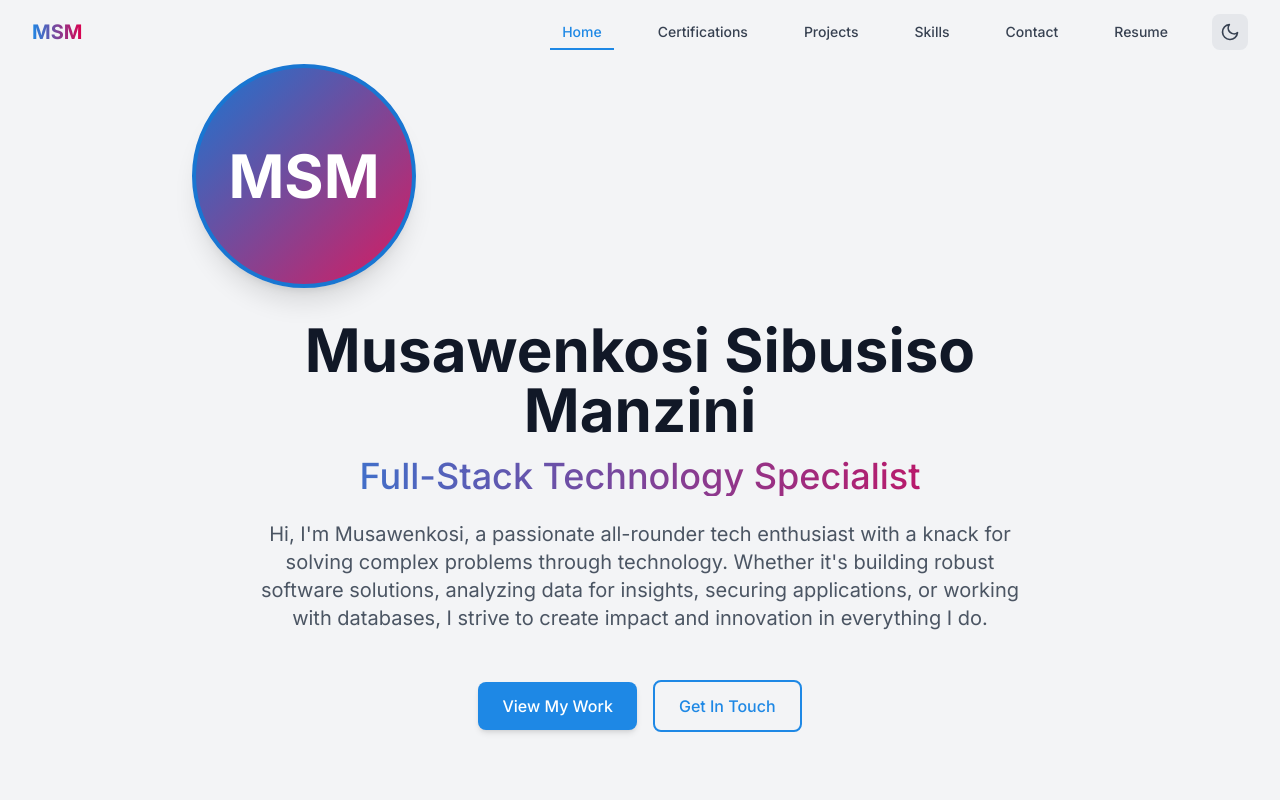
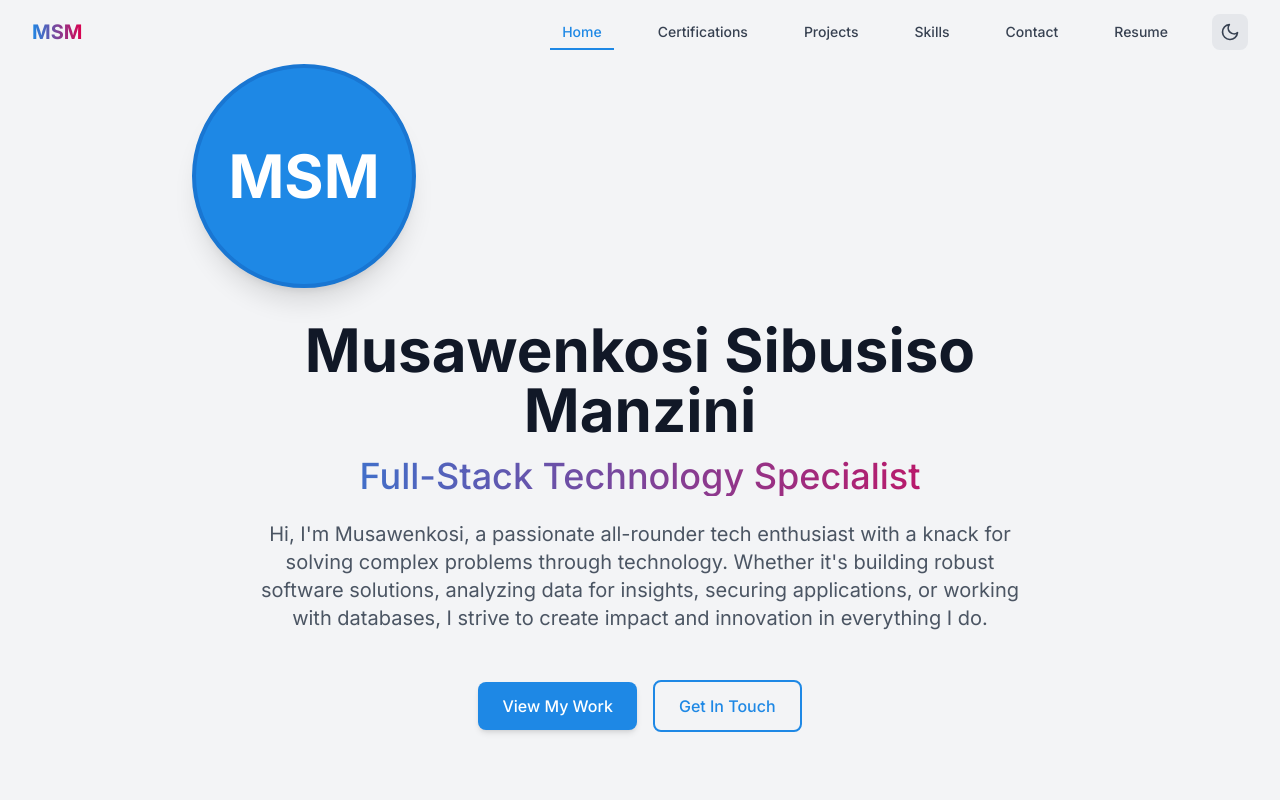
Before and after one commit to ManziniArchives/My_Portfolio, a Next.js app: page / in a window 1280 px wide. Shown: the top 800 px of the page. Built offline with nearby package versions, Linux system fonts and the light colour scheme.

Commit message:
Auto-commit: Agent tool execution

```diff
--- a/src/components/Hero/ProfileImage.tsx
+++ b/src/components/Hero/ProfileImage.tsx
@@ -28,7 +28,7 @@ export default function ProfileImage() {
             />
           </div>
         ) : (
-          <div className="w-full h-full rounded-full bg-gradient-to-br from-primary-500 to-secondary-600 flex items-center justify-center text-white text-4xl md:text-5xl lg:text-6xl font-bold border-4 border-primary-500 shadow-xl">
+          <div className="w-full h-full rounded-full bg-primary-600 flex items-center justify-center text-white text-4xl md:text-5xl lg:text-6xl font-bold border-4 border-primary-500 shadow-xl">
             {initials}
           </div>
         )}
```
